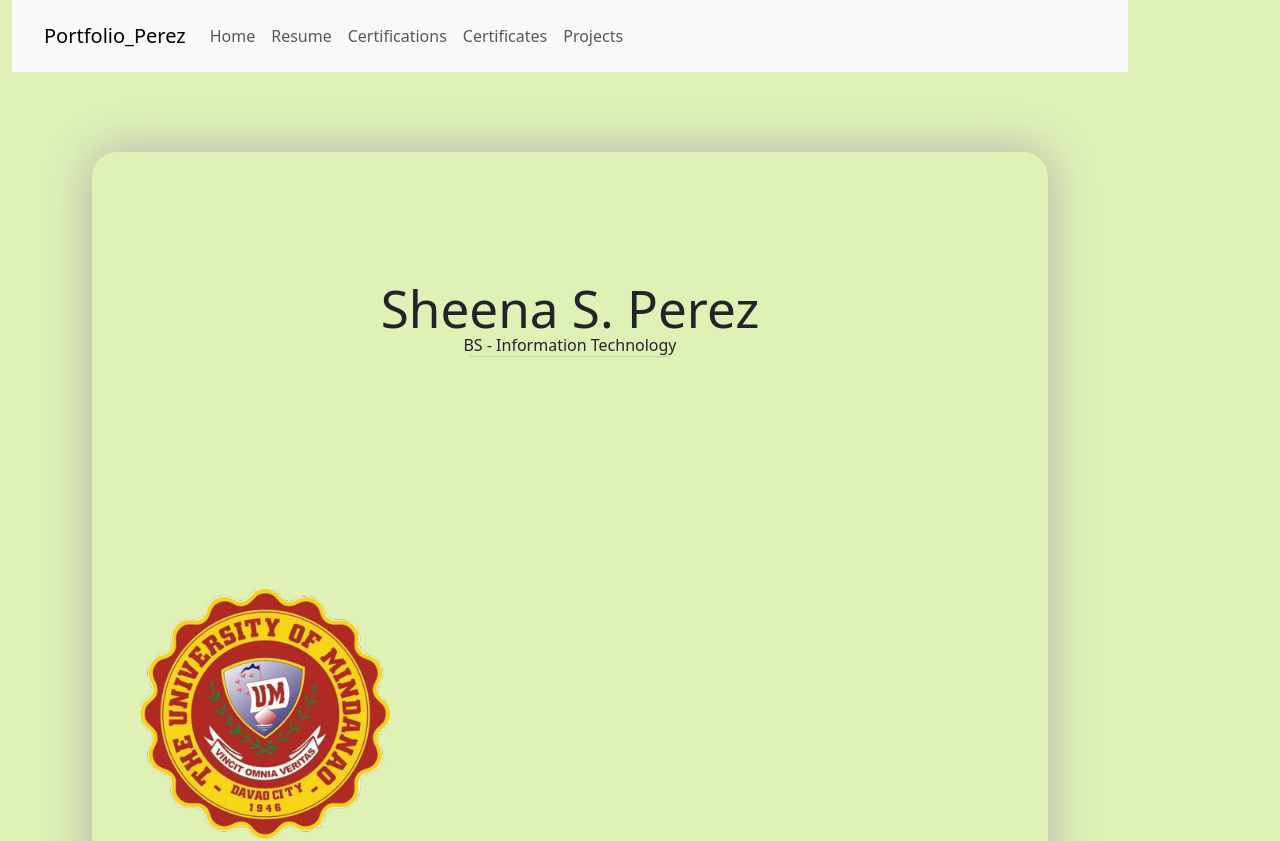
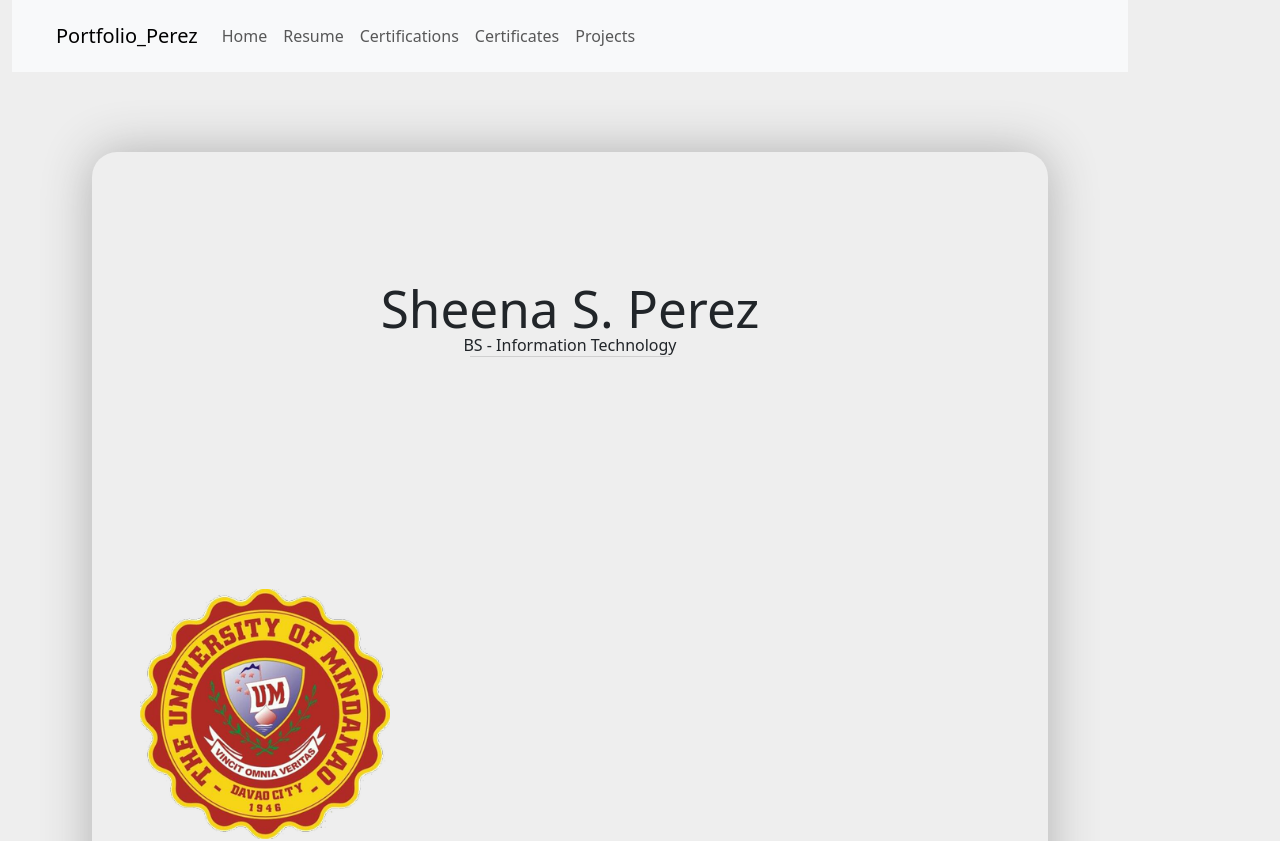
Before and after one commit to SPerez2001/portfolio_Perez, a React (Vite) app: page / in a window 1280 px wide. Shown: the top 841 px of the page. Built offline with nearby package versions, Linux system fonts and the light colour scheme.

Commit message:
navbar commit 80th

```diff
--- a/src/App.css
+++ b/src/App.css
@@ -6,7 +6,7 @@
   max-width: 2000px;
   margin-top: 0;
   align-items: center;
-  background-color: rgb(223, 241, 181);
+  background-color: rgb(238, 238, 238);
 }
 
 body {
--- a/src/App.jsx
+++ b/src/App.jsx
@@ -13,6 +13,7 @@ function App() {
 
         <div className="container" id="mainhome">
             <Navbar expand="lg" className="navbar-light bg-light" id ="navb">
+                <Container>
                     <Navbar.Brand href="#home">Portfolio_Perez</Navbar.Brand>
                     <Navbar.Toggle aria-controls="basic-navbar-nav" />
                     <Navbar.Collapse id="basic-navbar-nav">
@@ -24,6 +25,7 @@ function App() {
                             <Nav.Link href="#Projects">Projects</Nav.Link>
                         </Nav>
                     </Navbar.Collapse>
+                </Container>
             </Navbar>
 
             <div classname="container" id="maincon">
```
Lines whose indentation alone changed are shown as unchanged.
